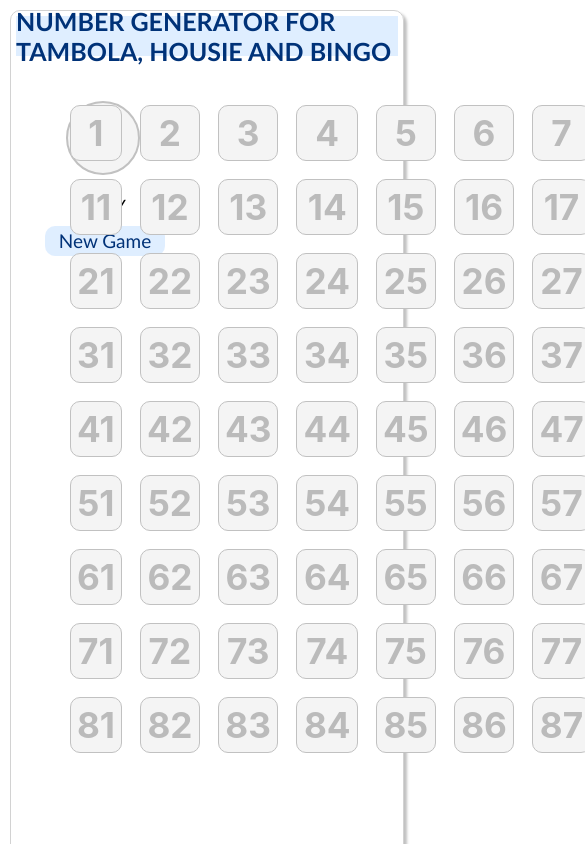
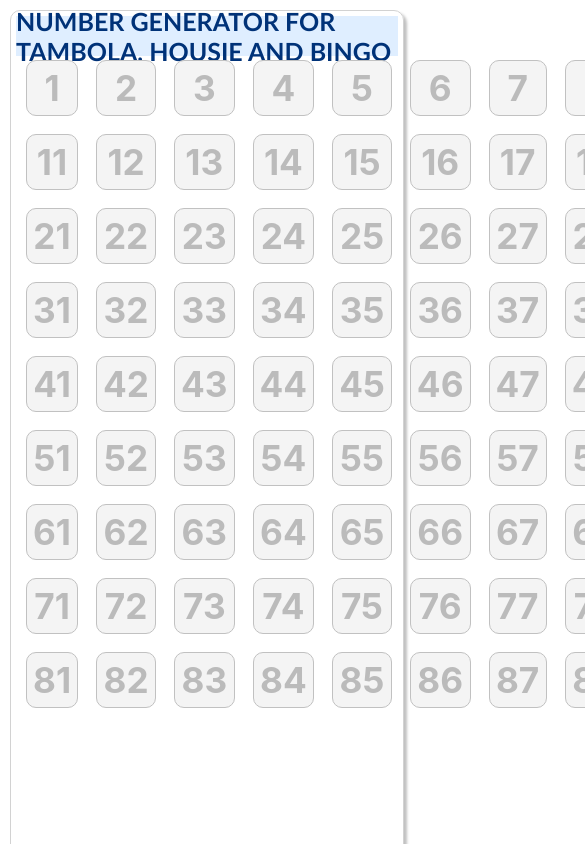
Before and after one commit to gayathrimantha/numbergenerator, a React (Create React App) app in the folder tambolahousie/: page / in a window 390 px wide. Shown: the top 844 px of the page, 585 px wide, since content can reach past the window. Built offline with nearby package versions, Linux system fonts and the light colour scheme.

Commit message:
Update Numbergenerator.css

```diff
--- a/tambolahousie/src/css/Numbergenerator.css
+++ b/tambolahousie/src/css/Numbergenerator.css
@@ -19,7 +19,7 @@
   margin: 10px;
   border-radius: 10px;
   box-shadow: 3px 3px 3px rgb(192, 192, 192);
-  min-height: 900px;
+  min-height: 820px;
   padding: 5px;
 }
 .numbersDivParent {
@@ -162,3 +162,11 @@
   font-family: "Gill Sans", "Gill Sans MT", Calibri, "Trebuchet MS", sans-serif;
   font-size: 19px;
 }
+@media screen and (max-width: 768px) {
+  .numbersDiv {
+    position: relative; /* Change the position back to relative */
+    right: auto; /* Reset the right position */
+    width: 100%; /* Make it full width */
+    /* Adjust the margin as needed */
+  }
+}
```
